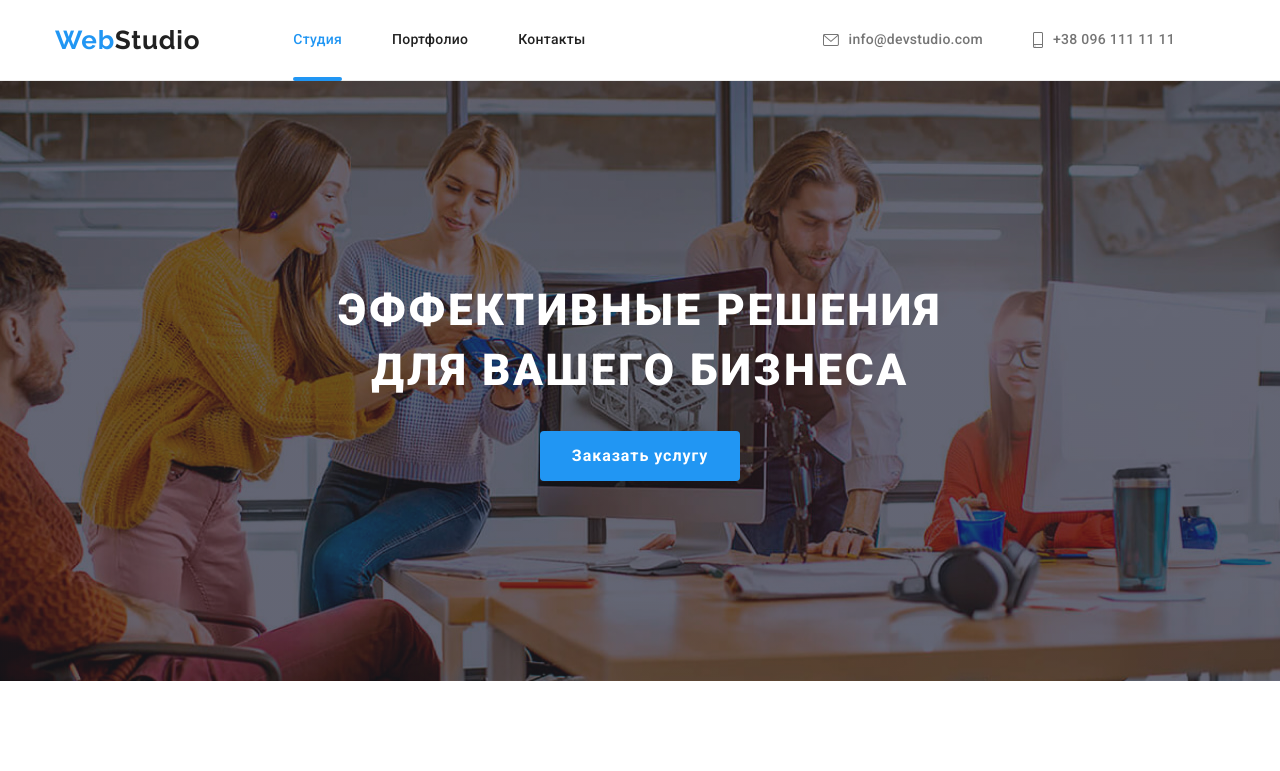
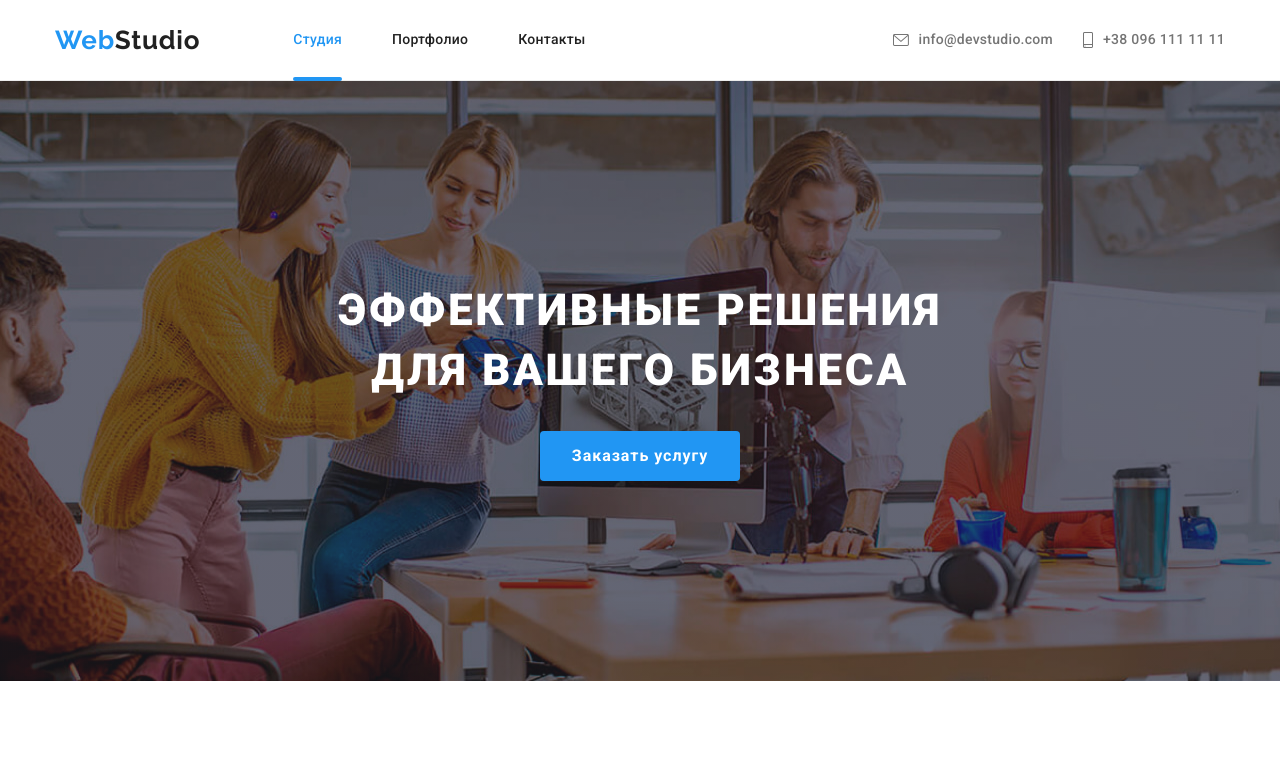
Before and after one commit to I-van-T/goit-markup-hw-05, a plain HTML site: page index.html in a window 1280 px wide. Shown: the top 771 px of the page. Drawn offline with nearby package versions, Linux system fonts and the light colour scheme.

Commit message:
исправление

```diff
--- a/style/styles.css
+++ b/style/styles.css
@@ -163,10 +163,8 @@ svg {
   margin-left: auto;
 }
 
-.contact-item {
-  margin-top: 32px;
-  margin-bottom: 32px;
-  margin-right: 50px;
+.connect-list:last-child {
+  margin: 0;
 }
 
 .header-mail {
@@ -175,6 +173,9 @@ svg {
   font-size: 14px;
   line-height: 1.14;
   letter-spacing: 0.02em;
+  margin-top: 32px;
+  margin-bottom: 32px;
+  margin-right: 30px;
   color: var(--text-color);
   transition: color var(--animation);
 }
@@ -195,6 +196,8 @@ svg {
   font-size: 14px;
   line-height: 1.14;
   letter-spacing: 0.02em;
+  margin-top: 32px;
+  margin-bottom: 32px;
   color: var(--text-color);
   transition: color var(--animation);
 }
```
